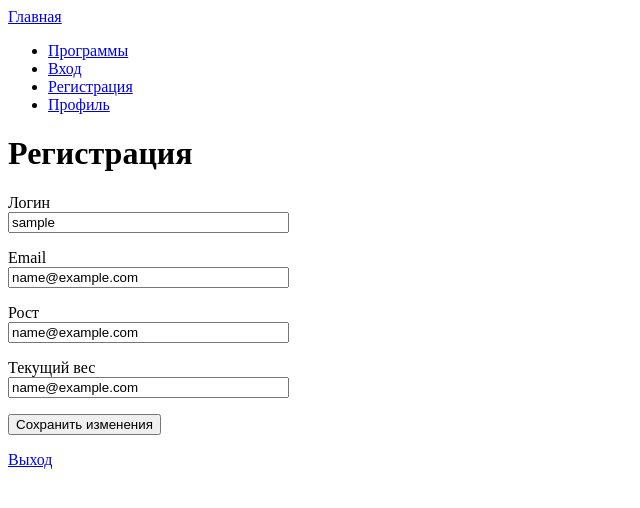
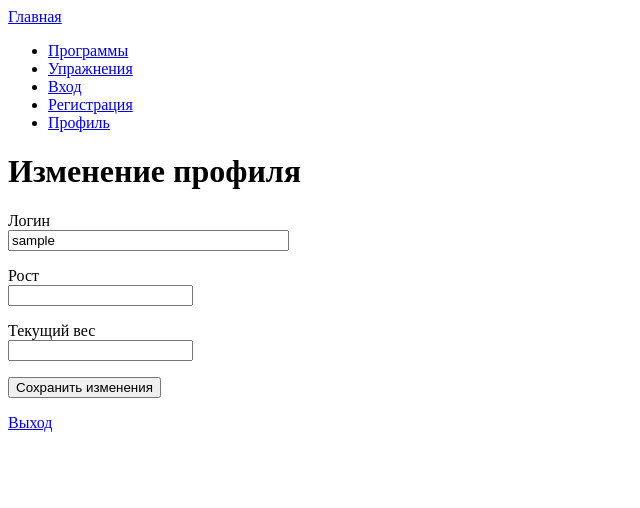
Before and after one commit to r144yh/DiplomThreeDotNullFlask2, a Flask app: page /edit_profile in a window 1280 px wide. Shown: the top 508 px of the page, without its empty margins (0-640 px from the left). Run offline with Flask 2, Linux system fonts and the light colour scheme; a user stored in the database is signed in; a database or web service that is not in the repository returns one stand-in record (values such as "Sample title"); some libraries are stand-ins or nearby versions.

Commit message:
add prog page

```diff
--- a/forms.py
+++ b/forms.py
@@ -44,9 +44,12 @@ class RegistrationForm(FlaskForm):
                                         Length(min=2, max=25, message='Неверная длина пароля'),
                                         EqualTo('password', message='Пароли должны совпадать')])
     age = DateField('Дата рождения', format='%Y-%m-%d')
-    gender = SelectField('Пол', choices=[('Женский', 'Женский'), ('Мужской', 'Мужской'), ('Другой', 'Другой')])
-    level = RadioField('Уровень подготовки', choices=[('300', 'Новичок'), ('700', 'Средний'),
-                                                      ('1000', 'Профи')])
+    gender = SelectField('Пол', choices=[('Женский', 'Женский'), ('Мужской', 'Мужской')])
+    level = SelectField('Уровень физической подготовки', choices=[('300', 'Новичок'), ('700', 'Средний'),
+                                                                  ('1000', 'Профи')])
+    levelBody = SelectField('Ваша физическая форма', choices=[('Недостаточный вес', 'Имею недостаточный вес'),
+                                                              ('В пределах нормы', 'Форма в пределах нормы'),
+                                                              ('Избыточный вес', 'Имею избыточный вес')])
     submit = SubmitField('Зарегистрироваться')
 
     def validate_username(self, username):
@@ -66,21 +69,6 @@ class RegistrationForm(FlaskForm):
 
 class EditProfileForm(FlaskForm):
     username = StringField('Логин', validators=[DataRequired(), Length(min=2, max=15, message='Неверная длина логина')])
-    email = StringField('Email', validators=[DataRequired(), Email(message='Проверьте правильность ввода адреса')])
     height = DecimalField('Рост', validators=[NumberRange(min=0, max=300)])
     weight = DecimalField('Текущий вес', validators=[NumberRange(min=20, max=300)])
     submit = SubmitField('Сохранить изменения')
-
-    def validate_username(self, username):
-        user = username.data
-        db_conn = MyDB()
-        records = db_conn.query('SELECT username FROM uuser WHERE username = %s', (user,))
-        if records:
-            raise ValidationError('Данный Логин уже занят')
-
-    def validate_email(self, email):
-        mail = email.data
-        db_conn = MyDB()
-        records = db_conn.query('SELECT email FROM uuser WHERE email = %s', (mail,))
-        if records:
-            raise ValidationError('Данная почта уже зарегистрирована')
--- a/frontend/templates/base.html
+++ b/frontend/templates/base.html
@@ -18,6 +18,7 @@
         <a href="{{ url_for('index') }}">Главная</a>
         <ul>
             <li><a href="#">Программы</a></li>
+            <li><a href="{{ url_for('exercises') }}">Упражнения</a></li>
             <li><a href="{{ url_for('login') }}">Вход</a></li>
             <li><a href="{{ url_for('registration') }}">Регистрация</a></li>
             <li><a href="{{ url_for('profile', user_id=current_user.id) }}">Профиль</a></li>
--- a/frontend/templates/editProfile.html
+++ b/frontend/templates/editProfile.html
@@ -1,7 +1,7 @@
 {% extends "base.html" %}
 
 {% block content %}
-<h1>Регистрация</h1>
+<h1>Изменение профиля</h1>
 <form action="" method="post" novalidate>
     {{ form.hidden_tag() }}
     <p>
@@ -12,22 +12,15 @@
         {% endfor %}
     </p>
     <p>
-        {{ form.email.label }}<br>
-        {{ form.email(size=32) }}
-        {% for error in form.email.errors %}
-        <span style="color: #e59090;">[{{ error }}]</span>
-        {% endfor %}
-    </p>
-    <p>
         {{ form.height.label }}<br>
-        {{ form.email(size=32) }}
+        {{ form.height(type="number") }}
         {% for error in form.height.errors %}
         <span style="color: #e59090;">[{{ error }}]</span>
         {% endfor %}
     </p>
     <p>
         {{ form.weight.label }}<br>
-        {{ form.email(size=32) }}
+        {{ form.weight(type="number") }}
         {% for error in form.weight.errors %}
         <span style="color: #e59090;">[{{ error }}]</span>
         {% endfor %}
--- /dev/null
+++ b/frontend/templates/exercises.html
@@ -0,0 +1,6 @@
+{% extends "base.html" %}
+
+{% block content %}
+<h1>Упражнения</h1>
+<h5>Никнейм: {{ records[0] }}</h5>
+{% endblock %}
--- a/main.py
+++ b/main.py
@@ -8,8 +8,7 @@ from werkzeug.security import generate_password_hash, check_password_hash
 
 app = Flask('__main__',
             template_folder='frontend/templates',
-            static_folder='frontend/static',
-            static_url_path='')
+            static_folder='frontend/static')
 app.config.from_object(Config)
 login_manager = LoginManager()
 login_manager.init_app(app)
@@ -72,11 +71,11 @@ def registration():
         hash_password = generate_password_hash(form.password.data)
         db_conn = MyDB()
         form.level.data = int(form.level.data)
-        db_conn.query('INSERT INTO uuser(user_id, username, email, ppassword, height, weight, age, gender, level,'
-                      ' count_of_tran) '
-                      'VALUES(DEFAULT, %s, %s, %s, DEFAULT, DEFAULT, %s, %s, %s, DEFAULT)',
+        db_conn.query('INSERT INTO uuser(user_id, username, email, ppassword, height, weight, age, gender, level, '
+                      'levelBody, count_of_tran) '
+                      'VALUES(DEFAULT, %s, %s, %s, DEFAULT, DEFAULT, %s, %s, %s, %s, DEFAULT)',
                       (form.username.data, form.email.data, hash_password, form.age.data, form.gender.data,
-                       form.level.data))
+                       form.level.data, form.levelBody.data))
         db_conn.db_commit()
         return redirect(url_for('login'))
     return render_template('registration.html', title='Registration', form=form)
@@ -88,7 +87,8 @@ def profile(user_id):
     if current_user.id != user_id:
         return redirect(url_for('error_404'))
     db_conn = MyDB()
-    records = db_conn.query('SELECT username, email, height, weight, level, count_of_tran, date_of_reg '
+    records = db_conn.query('SELECT username, email, height, weight, age, gender, level, levelBody,'
+                            ' count_of_tran, date_of_reg '
                             'FROM uuser WHERE user_id = %s', (current_user.id,))
     return render_template('profile.html', title='Profile', records=records)
 
@@ -100,23 +100,33 @@ def edit_profile():
     if form.validate_on_submit():
         db_conn = MyDB()
         db_conn.query(
-            'UPDATE uuser SET username = %s, email = %s, height = %s, weight = %s WHERE '
+            'UPDATE uuser SET username = %s, height = %s, weight = %s WHERE '
             'user_id = %s',
-            (current_user.username, current_user.email, current_user.height, current_user.weight, current_user.id))
+            (form.username.data, form.height.data, form.weight.data, current_user.id))
         db_conn.db_commit()
         return redirect(url_for('profile', user_id=current_user.id))
     elif request.method == 'GET':
         db_conn = MyDB()
-        db_conn.query('SELECT username, email, height, weight '
+        db_conn.query('SELECT username, height, weight '
                       'FROM uuser  '
                       'WHERE user_id = %s',
                       (current_user.id,))
         form.username.data = current_user.username
-        form.email.data = current_user.userEmail
         form.height.data = current_user.userHeight
         form.weight.data = current_user.userWeight
     return render_template('editProfile.html', title='Edit Profile', form=form)
 
 
+@app.route("/exercises", methods=['GET', 'POST'])
+@login_required
+def exercises():
+    if current_user.is_anonymous:
+        return redirect(url_for('index'))
+    db_conn = MyDB()
+    records = db_conn.query('SELECT name_of_ex, descr_of_ex, level_of_ex, type_of_ex, body_part, number_of_points '
+                            'FROM exercise ')
+    return render_template('exercises.html', title='Exercises', records=records)
+
+
 if __name__ == '__main__':
     app.run(debug=True, use_reloader=True)
--- a/models.py
+++ b/models.py
@@ -47,7 +47,7 @@ class MyDB(object):
                                                password='Qwerty7', host='127.0.0.1', port='5432')
         self._db_cur = self._db_connection.cursor()
 
-    def query(self, query, params):
+    def query(self, query, params=None):
         self._db_cur.execute(query, params)
         try:
             _db_records = self._db_cur.fetchall()
```
Also changed, not shown: frontend/templates/profile.html (+12 -6 lines), frontend/templates/registration.html (+9 -2 lines), 3 other files.
